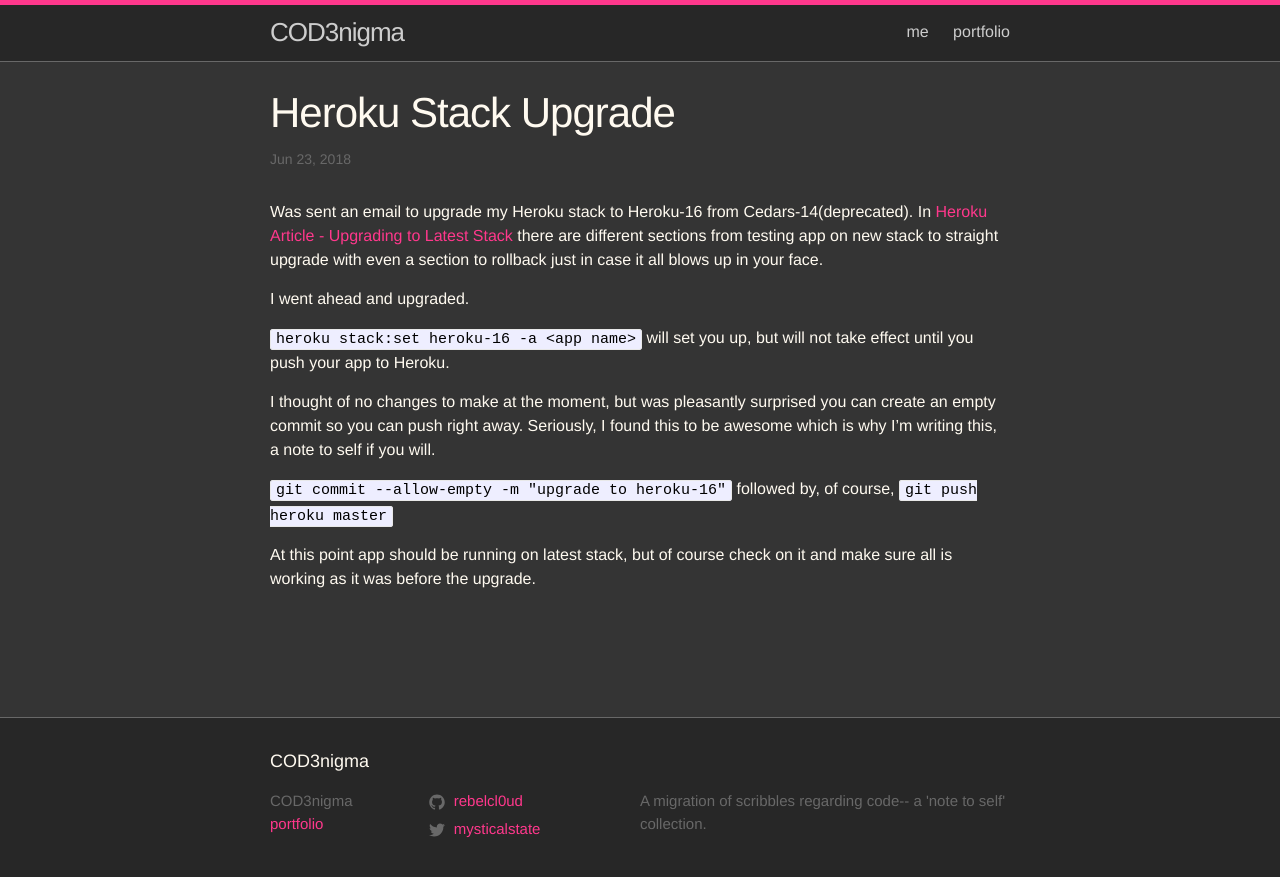
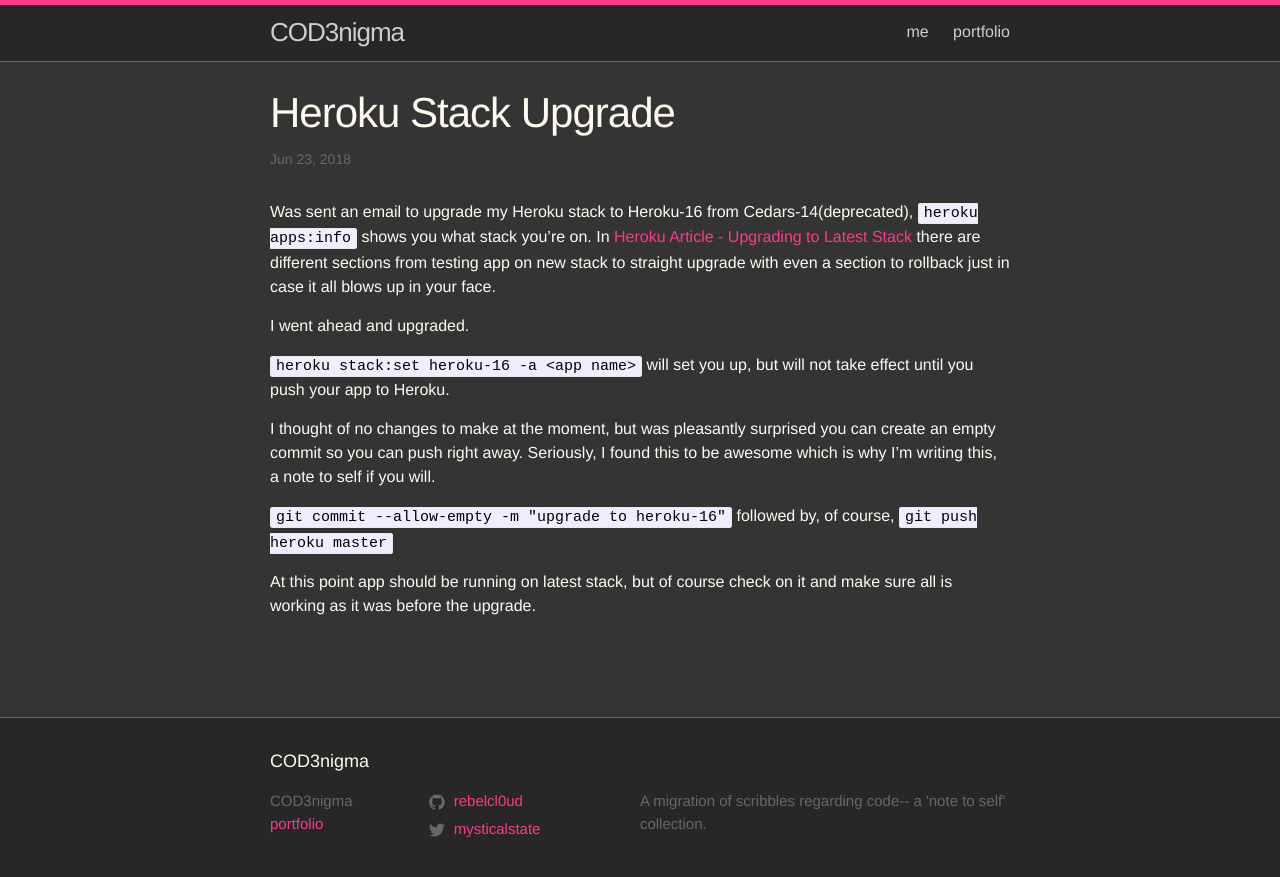
Before and after one commit to rebelcl0ud/blog, a Jekyll site: the page built from _posts/2018-06-23-[48]-heroku-stack-upgrade.markdown, in a window 1280 px wide. Shown: the top 877 px of the page. Built offline with Jekyll 4.4.1, drawn with Linux system fonts in a browser that asks for light colours.

Commit message:
added way to check heroku stack

```diff
--- a/_posts/2018-06-23-[48]-heroku-stack-upgrade.markdown
+++ b/_posts/2018-06-23-[48]-heroku-stack-upgrade.markdown
@@ -5,7 +5,7 @@ date:   2018-06-23
 categories: heroku
 ---
 
-Was sent an email to upgrade my Heroku stack to Heroku-16 from Cedars-14(deprecated). In [Heroku Article - Upgrading to Latest Stack](https://devcenter.heroku.com/articles/upgrading-to-the-latest-stack) there are different sections from testing app on new stack to straight upgrade with even a section to rollback just in case it all blows up in your face.
+Was sent an email to upgrade my Heroku stack to Heroku-16 from Cedars-14(deprecated), `heroku apps:info` shows you what stack you're on. In [Heroku Article - Upgrading to Latest Stack](https://devcenter.heroku.com/articles/upgrading-to-the-latest-stack) there are different sections from testing app on new stack to straight upgrade with even a section to rollback just in case it all blows up in your face.
 
 I went ahead and upgraded.
 
```
